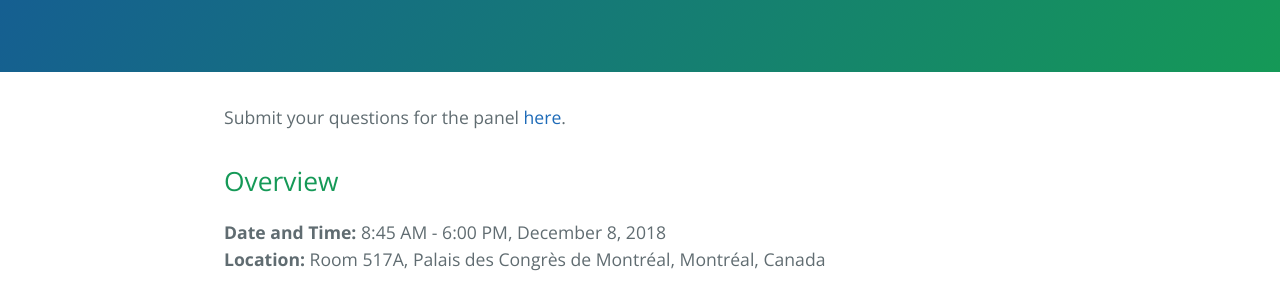
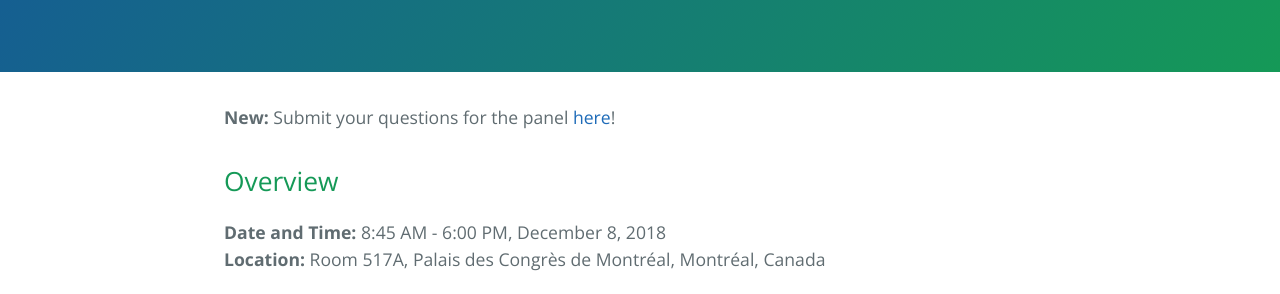
Before and after one commit to r2learning/r2learning.github.io, a Jekyll site: the page built from index.md, in a window 1280 px wide and 900 px high. Shown: the part 311-605 px from the top of the window. Built offline with Jekyll 4.4.1, drawn with Linux system fonts in a browser that asks for light colours.

Commit message:
panel link fixed

```diff
--- a/docs/index.html
+++ b/docs/index.html
@@ -42,7 +42,7 @@
     </section>
 
     <section class="main-content">
-      <p>Submit your questions for the panel <a href="bit.ly/2Sw9dQd">here</a>.</p>
+      <p><strong>New:</strong> Submit your questions for the panel <a href="https://bit.ly/2Sw9dQd">here</a>!</p>
 
 <h2 id="-overview"><a name="overview"></a> Overview</h2>
 
--- a/index.md
+++ b/index.md
@@ -3,7 +3,7 @@
 title: Relational Representation Learning
 ---
 
-Submit your questions for the panel [here](bit.ly/2Sw9dQd).
+**New:** Submit your questions for the panel [here](https://bit.ly/2Sw9dQd)!
 
 ## <a name="overview"></a> Overview
 
```
Also changed, not shown: other parts of docs/index.html (+2 -1 lines).
